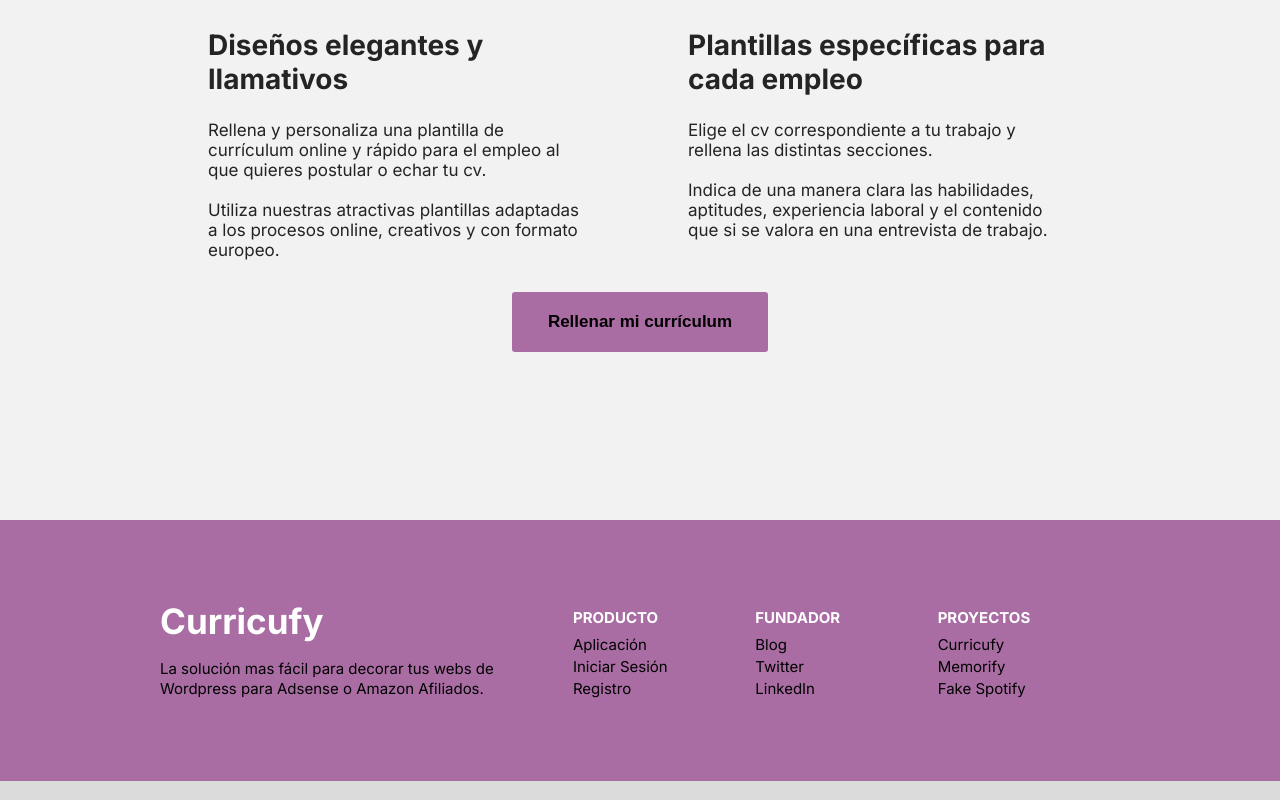
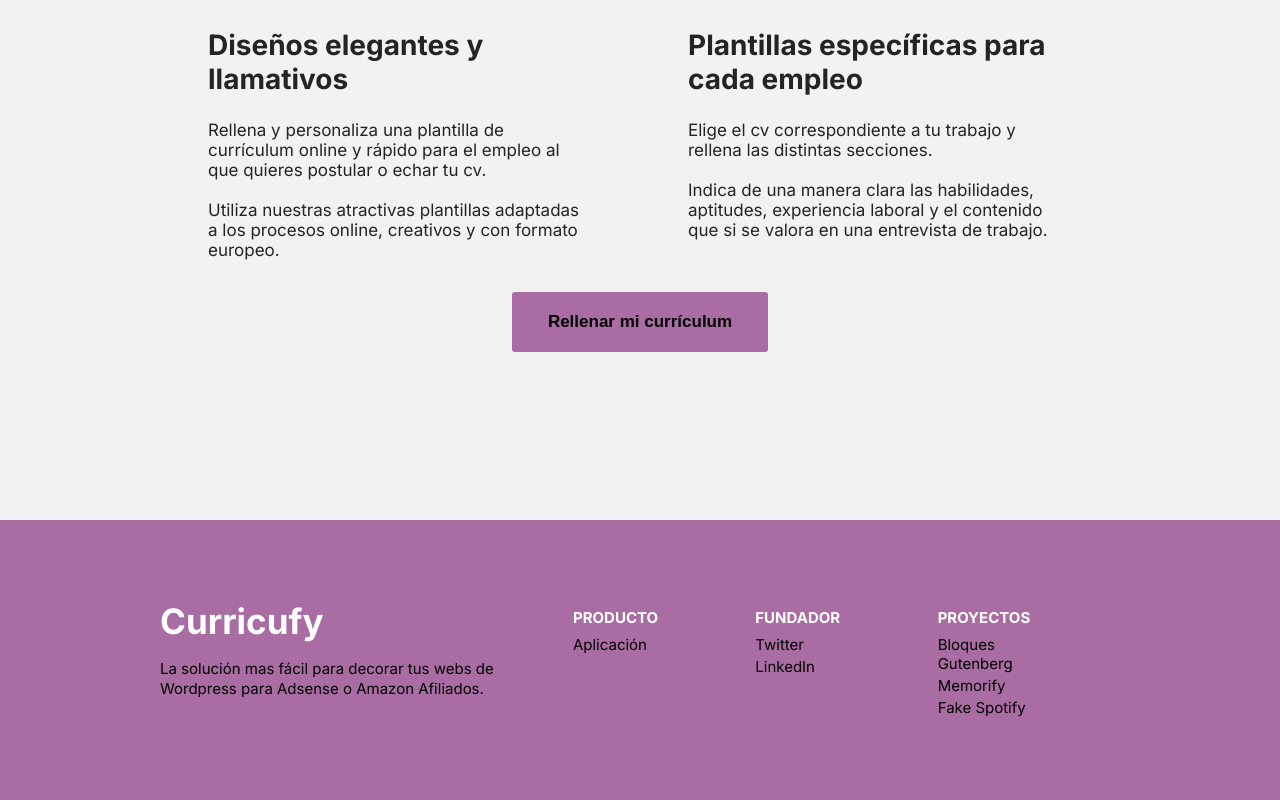
Before and after one commit to Serranosoft/Curricufy, a Next.js app: page / in a window 1280 px wide. Shown: the part 930-1730 px from the top of the page. Built offline with nearby package versions, Linux system fonts and the light colour scheme.

Commit message:
Footer changes

```diff
--- a/components/Footer.js
+++ b/components/Footer.js
@@ -17,18 +17,15 @@ function Footer() {
                     <MenuColumn>
                         <MenuColumnTitle>PRODUCTO</MenuColumnTitle>
                         <Link href="/">Aplicación</Link>
-                        <Link href="/iniciar-sesion">Iniciar Sesión</Link>
-                        <Link href="/registro">Registro</Link>
                     </MenuColumn>
                     <MenuColumn>
                         <MenuColumnTitle>FUNDADOR</MenuColumnTitle>
-                        <Link href="/blog">Blog</Link>
                         <a href="https://twitter.com/ImScholz" target="_blank">Twitter</a>
                         <a href="https://www.linkedin.com/in/manuel-serrano-scholz/" target="_blank">LinkedIn</a>
                     </MenuColumn>
                     <MenuColumn>
                         <MenuColumnTitle>PROYECTOS</MenuColumnTitle>
-                        <a href="https://curricufy.manu-scholz.com" target="_blank">Curricufy</a>
+                        <a href="https://bloques-gutenberg.com" target="_blank">Bloques Gutenberg</a>
                         <a href="https://memorify.manu-scholz.com" target="_blank">Memorify</a>
                         <a href="https://spotify.manu-scholz.com" target="_blank">Fake Spotify</a>
                     </MenuColumn>
```
